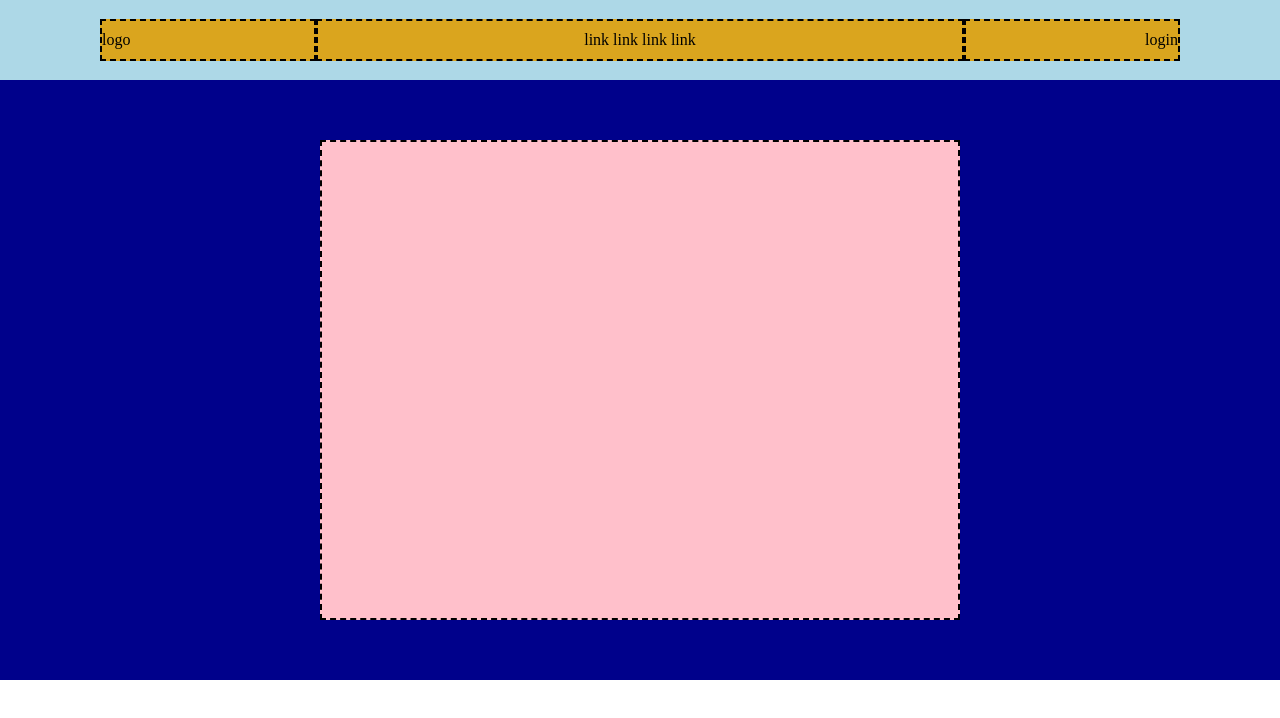
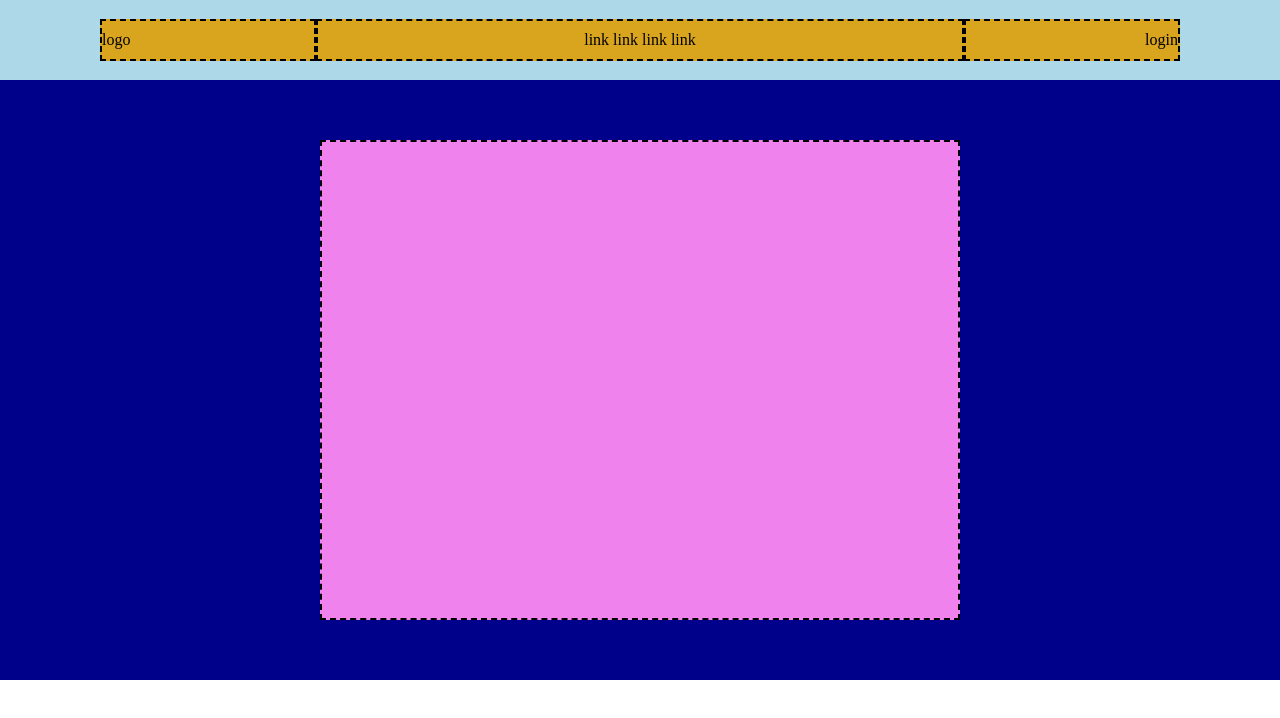
Before and after one commit to gabrielebonucci/htmlcss-struttura-discord, a plain HTML site: page index.html in a window 1280 px wide. Drawn offline with Linux system fonts and the light colour scheme.

Commit message:
Correzione jumbotron con flexbox

```diff
--- a/css/style.css
+++ b/css/style.css
@@ -53,12 +53,11 @@ header{
     background-color: #00018B;
     height: 600px;
     padding: 60px 0;
+    display: flex;
+    justify-content: center;
 }
 
 .jumbotron-content{
-    background-color:pink ;
+    background-color:#EF82ED ;
     width: 50%;
-    height: 100%;
-    margin: 0 auto;
-
 }
--- a/index.html
+++ b/index.html
@@ -39,6 +39,12 @@
 
     <!-- Contenuto principale -->
 
+    <main>
+        <section>
+
+        </section>
+    </main>
+
 </body>
 
 </html>
```
